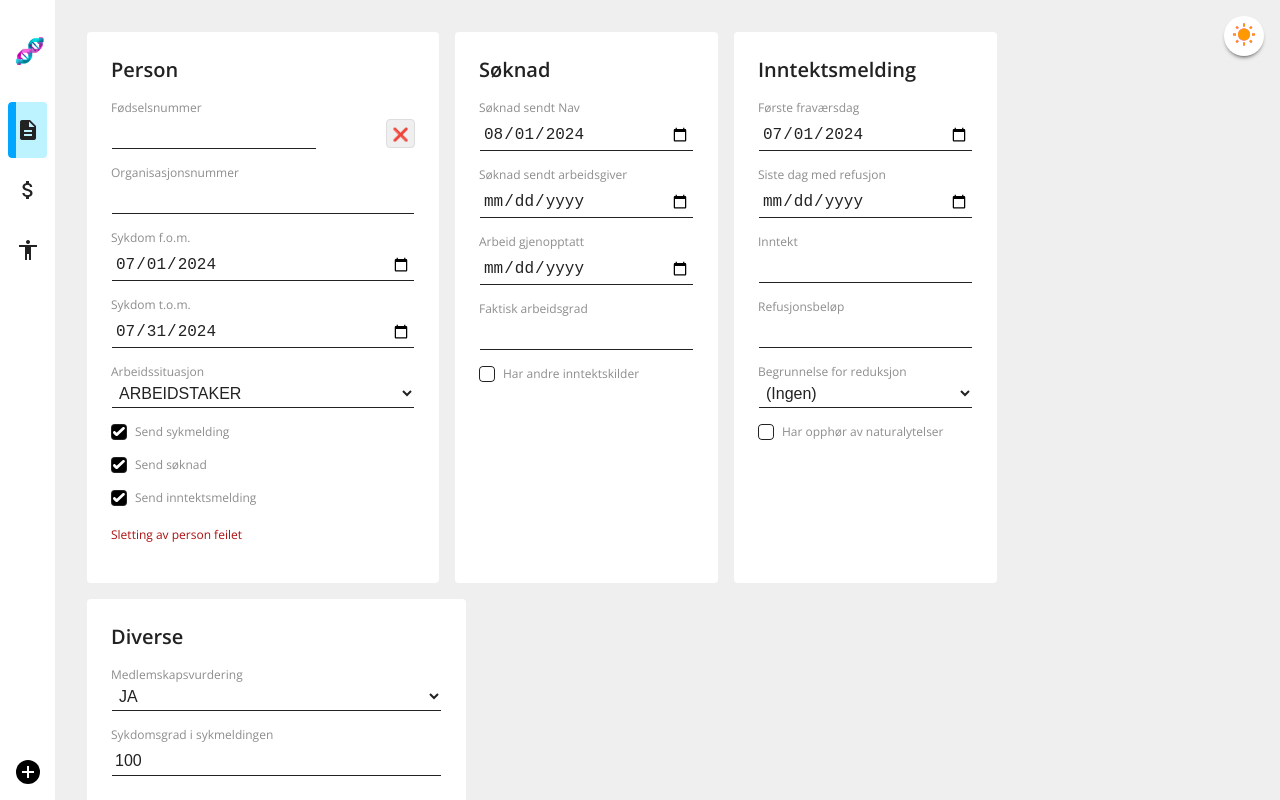
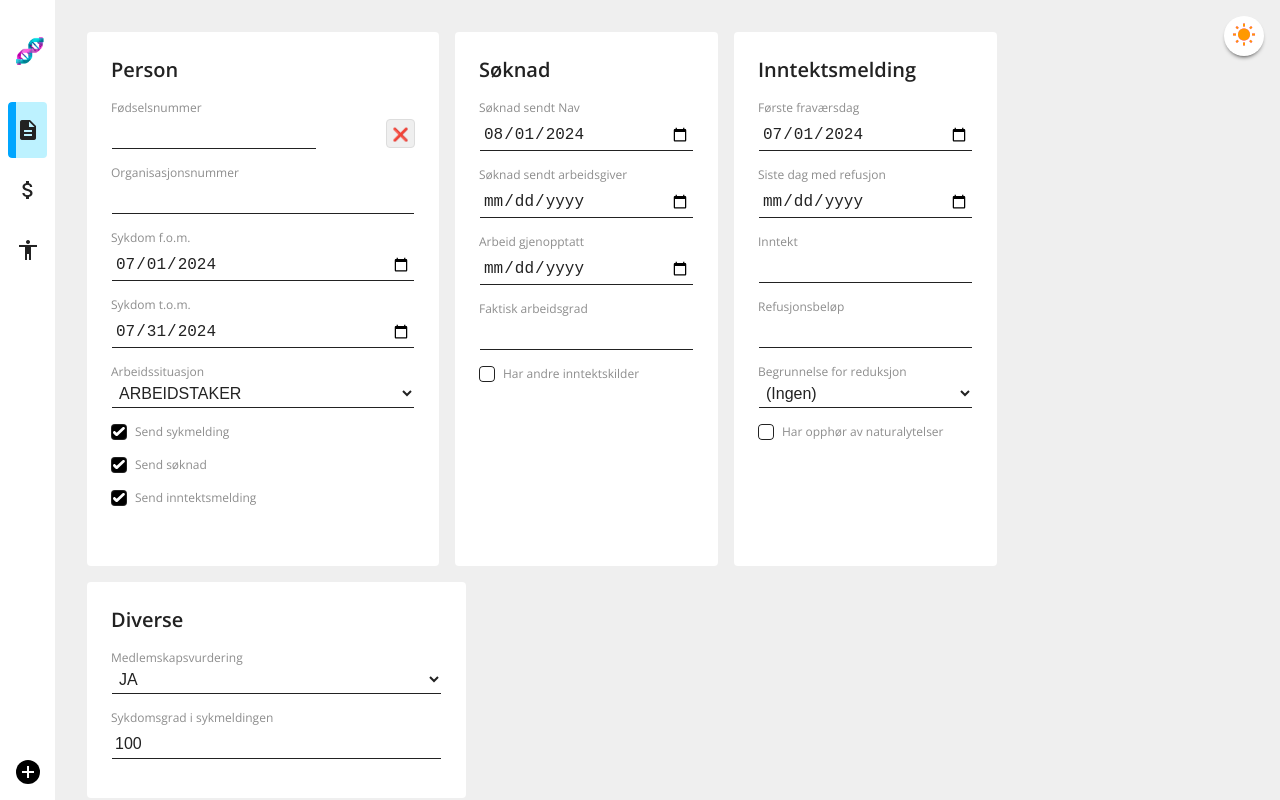
Before and after one commit to navikt/helse-spleis-testdata, a React (Vite) app in the folder frontend/: page / in a window 1280 px wide. Shown: the top 800 px of the page. Built offline with nearby package versions, Linux system fonts and the light colour scheme.

Commit message:
🐛 Fikser slettefeilmeldingsfeil

```diff
--- a/frontend/src/screens/opprettDokumenter/DeleteButton.tsx
+++ b/frontend/src/screens/opprettDokumenter/DeleteButton.tsx
@@ -57,8 +57,8 @@ export const DeleteButton = ({
   };
 
   useEffect(() => {
-    let errorMessage = status !== 200 ? "Sletting av person feilet" : undefined;
-    errorCallback(errorMessage);
+    if (status != null && status !== 200) errorCallback("Sletting av person feilet")
+    else errorCallback(null)
   }, [status]);
 
   return (
```
